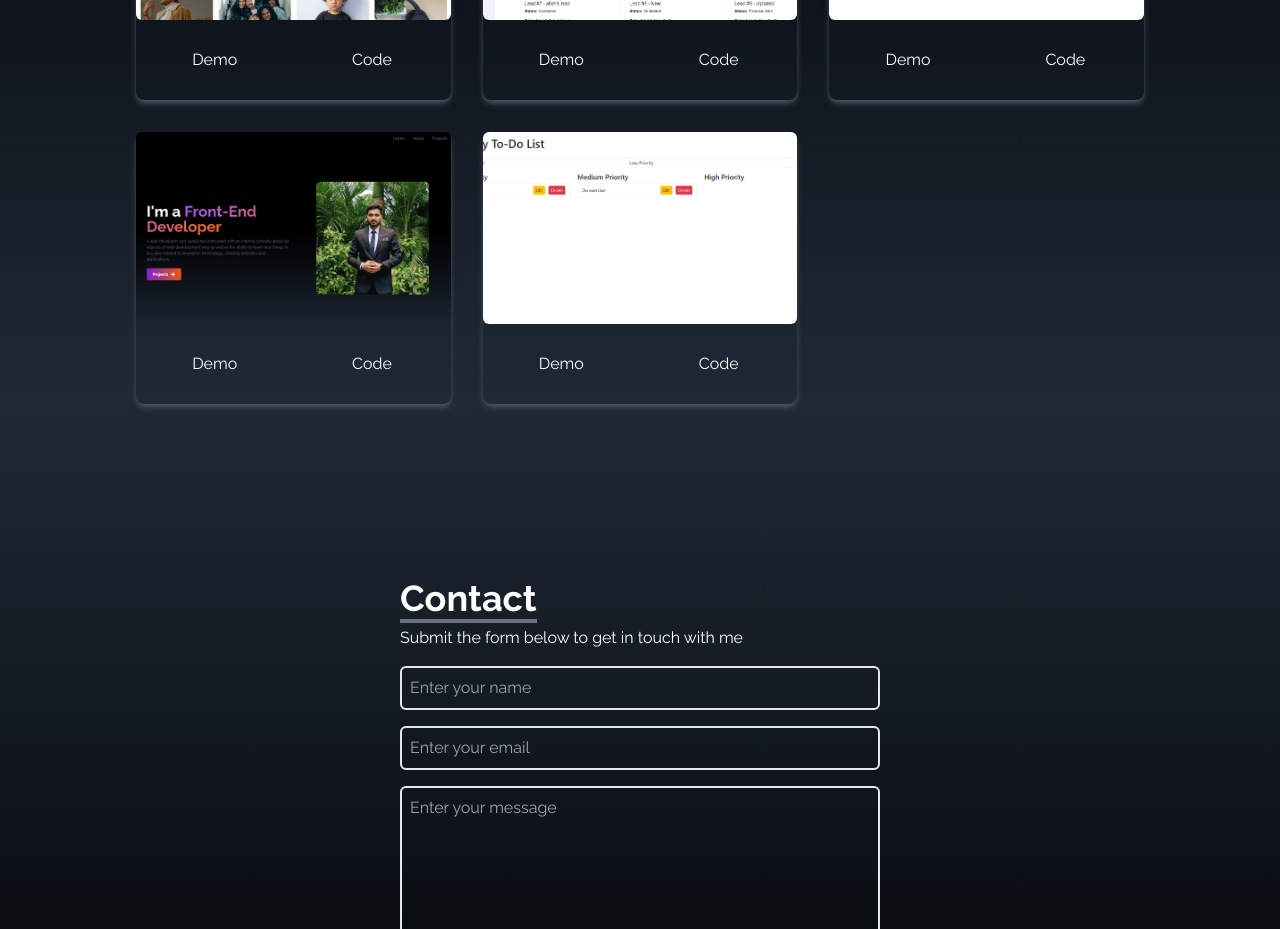
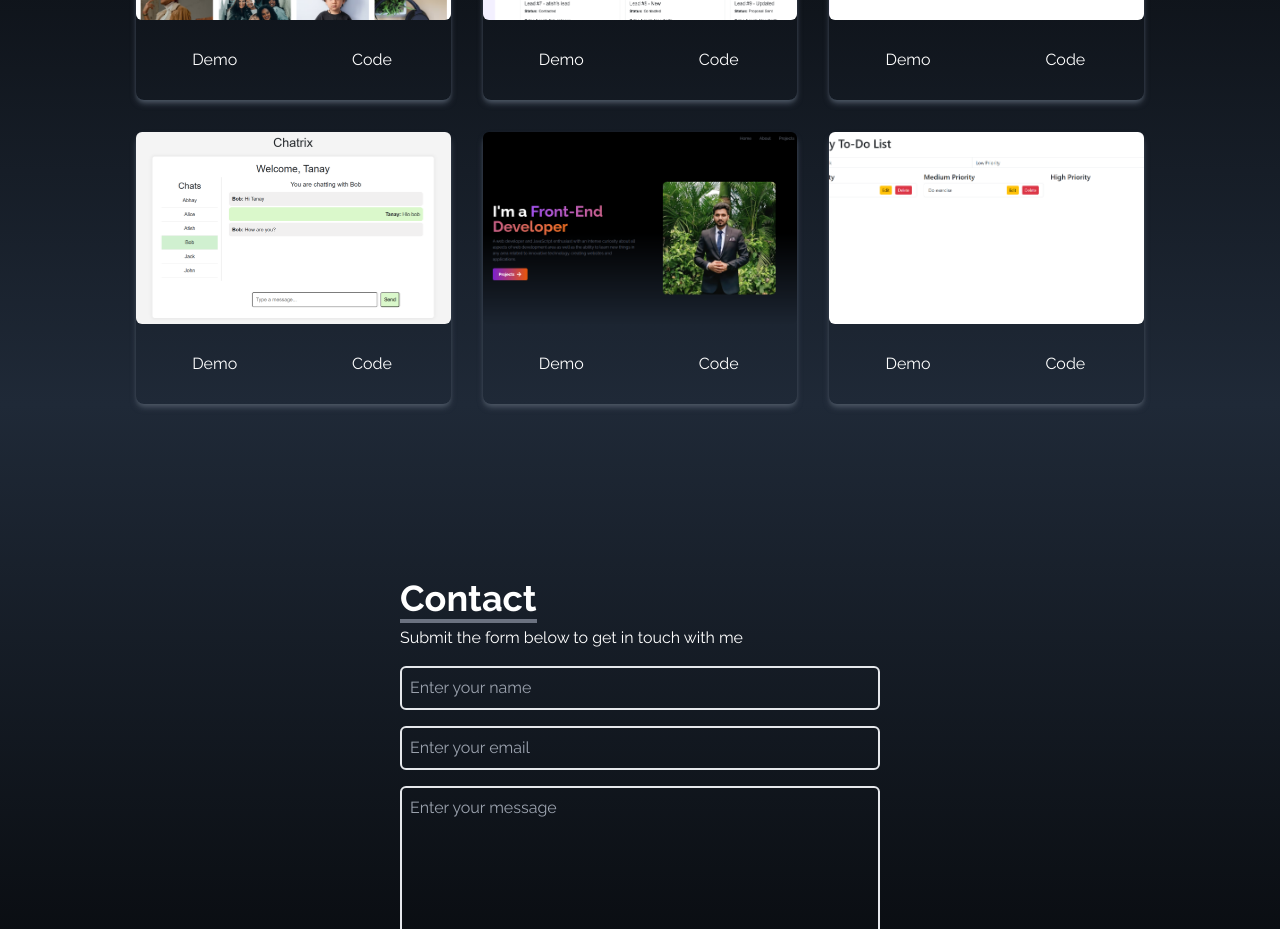
Before and after one commit to aatishjadhav/Portfolio-website, a React (Create React App) app: page / in a window 1280 px wide. Shown: the part 3020-3949 px from the top of the page. Built offline with nearby package versions, Linux system fonts and the light colour scheme; a web font is replaced by a local one.

Commit message:
added new project

```diff
--- a/src/components/Work.jsx
+++ b/src/components/Work.jsx
@@ -4,6 +4,7 @@ import todo from "../assets/projects/todo.png";
 import anvaya1 from "../assets/projects/anvaya2.png";
 import buynest from "../assets/projects/buynest1.png";
 import workasana from "../assets/projects/tasklane.png";
+import chat from "../assets/projects/chat.png";
 
 const Projects = () => {
   const projects = [
@@ -25,12 +26,12 @@ const Projects = () => {
       demoLink: "https://workasana-frontend-pink.vercel.app/",
       codeLink: "https://github.com/aatishjadhav/Workasana",
     },
-    // {
-    //   id: 4,
-    //   image: SnakeGame,
-    //   demoLink: "https://glowing-profiterole-a5e3e6.netlify.app",
-    //   codeLink: "https://github.com/prathambhalke/Snake_game",
-    // },
+    {
+      id: 4,
+      image: chat,
+      demoLink: "https://chatrix-nine.vercel.app/",
+      codeLink: "https://github.com/aatishjadhav/Chatrix",
+    },
 
     {
       id: 4,
```
Also changed, not shown: src/assets/projects/chat.png (added).
